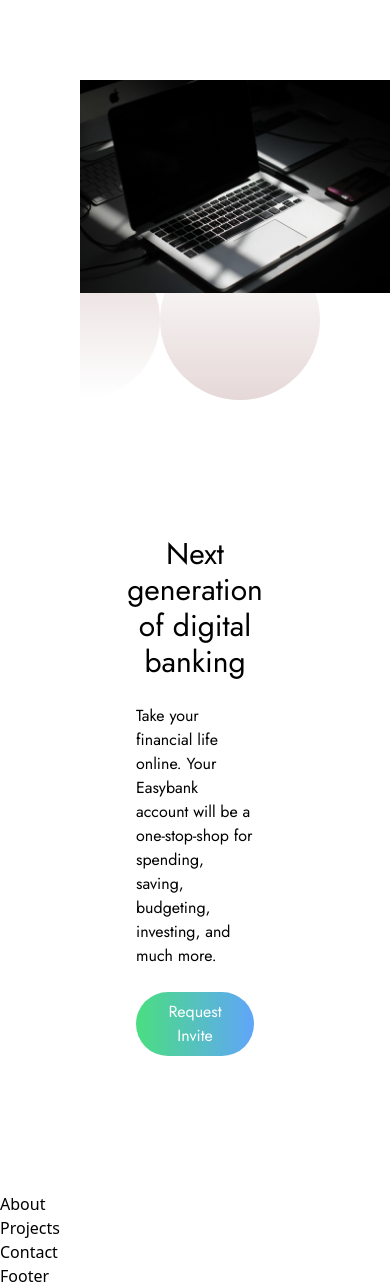
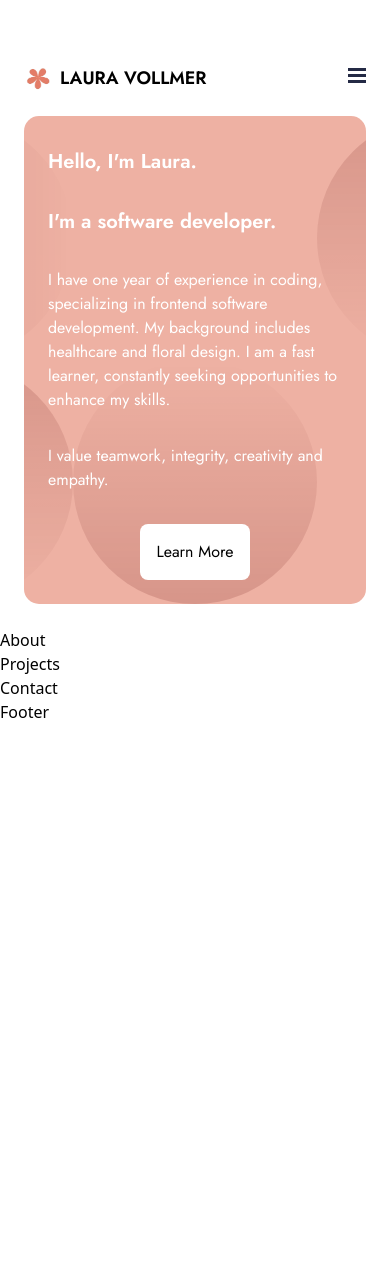
Before and after one commit to lavollmer/portfolio-lauradev, a React (Vite) app: page / in a window 390 px wide. After the commit the page ends 844 px from the top, so only its background shows below. Built offline with nearby package versions, Linux system fonts and the light colour scheme.

Commit message:
fixing styling of mobile and desktop version of landing page and navigation

```diff
--- a/src/App.jsx
+++ b/src/App.jsx
@@ -9,7 +9,7 @@ import Projects from "./components/Projects";
 function App() {
   return (
     <>
-      <div className="p-20">
+      <div className="md:p-20 p-6">
         <Navigation />
         <Landing />
       </div>
--- a/src/components/Landing.jsx
+++ b/src/components/Landing.jsx
@@ -42,34 +42,37 @@ const SplashPage = () => {
         </div>
       </div>
       {/* mobile version */}
-      <div className="flex flex-col md:hidden bg-very-light-gray font-jost">
-        <div>
-          <div className="relative p-40">
-            <div>
-              <img
-                src={imageComputer}
-                alt="intro desktop image"
-                className="absolute top-0 left-0 w-full object-cover z-20"
-              />
+      <div className="flex flex-col mt-6 md:hidden bg-burnt-sienna bg-opacity-60 font-jost relative landing-container">
+        <div className="flex flex-col relative w-full rounded-lg">
+          <div className="flex flex-col justify-center space-y-2  relative">
+            {/* Background overlay */}
             <div
               className="absolute inset-0 bg-cover bg-center z-10"
               style={{ backgroundImage: `url(${BackgroundOverlay})` }}
             ></div>
+            <div className="relative z-20 p-6 space-y-8">
+              <div className="flex flex-col text-left space-y-8">
+                <h1 className="text-white text-xl font-semibold">
+                  Hello, I'm Laura.
+                </h1>
+                <h1 className="text-white text-xl font-semibold">
+                  I'm a software developer.
+                </h1>
+                <p className="text-white text-md">
+                  I have one year of experience in coding, specializing in
+                  frontend software development. My background includes
+                  healthcare and floral design. I am a fast learner, constantly
+                  seeking opportunities to enhance my skills.
+                </p>
+                <p className="text-white text-md">
+                  I value teamwork, integrity, creativity and empathy.
+                </p>
               </div>
+              <div className="flex flex-col items-center justify-center">
+                <button className="bg-white rounded-lg text-black text-md cursor-pointer p-4 px-4 hover:from-redwood hover:to-burnt-sienna">
+                  Learn More
+                </button>
               </div>
-          <div className="flex flex-col justify-center items-center p-14 space-y-6 mt-20">
-            <h1 className="flex flex-col items-center justify-center text-center text-dark-blue text-3xl">
-              Next generation of digital banking
-            </h1>
-            <p className="text-grayish-blue text-md">
-              Take your financial life online. Your Easybank account will be a
-              one-stop-shop for spending, saving, budgeting, investing, and much
-              more.
-            </p>
-            <div>
-              <button className="bg-gradient-to-r to-blue-400 from-green-400 hover:from-blue-400 hover:to-green-300 rounded-full text-white text-md cursor-pointer py-2 px-4">
-                Request Invite
-              </button>
             </div>
           </div>
         </div>
--- a/src/components/Navigation.jsx
+++ b/src/components/Navigation.jsx
@@ -17,7 +17,7 @@ const Navigation = () => {
 
   return (
     <div className="font-jost">
-      <div className="md:hidden flex flex-row fixed top-0 z-20 w-full justify-between items-center pl-10 pr-10 bg-white mt-20">
+      <div className="md:hidden flex flex-row md:fixed top-0 z-20 w-full justify-between items-center md:pl-10 md:pr-10 bg-white md:mt-20 mt-10">
         <div className="flex flex-row items-center justify-center space-x-2">
           <img src={Logo} alt="Flower logo" className="h-6 w-7" />
           <h1 className="font-semibold text-lg">LAURA VOLLMER</h1>
@@ -30,12 +30,12 @@ const Navigation = () => {
         </div>
       </div>
       <div className="flex flex-col">{isOpen && <SideNavBar onClose={toggleSideNav} />}</div>
-      <div className="hidden md:flex flex-row top-0 left-0 z-20 w-full justify-between items-center bg-white font-jost p-10">
+      <div className="hidden md:flex flex-row top-0 left-0 z-20 w-full justify-between items-center bg-white font-jost">
         <div className="flex flex-row items-center justify-center space-x-2">
           <img src={Logo} alt="Flower logo" className="h-10 w-12" />
           <h1 className="text-black font-semibold text-2xl">LAURA VOLLMER</h1>
         </div>
-        <div className="flex flex-row space-x-6 text-grayish-blue cursor-pointer text-xl">
+        <div className="flex flex-row space-x-6 cursor-pointer text-xl">
           <h1 className="hover:border-b-2 hover:border-burnt-sienna">About</h1>
           <h1 className="hover:border-b-2 hover:border-burnt-sienna">
             Projects
```
Lines whose indentation alone changed are shown as unchanged.
